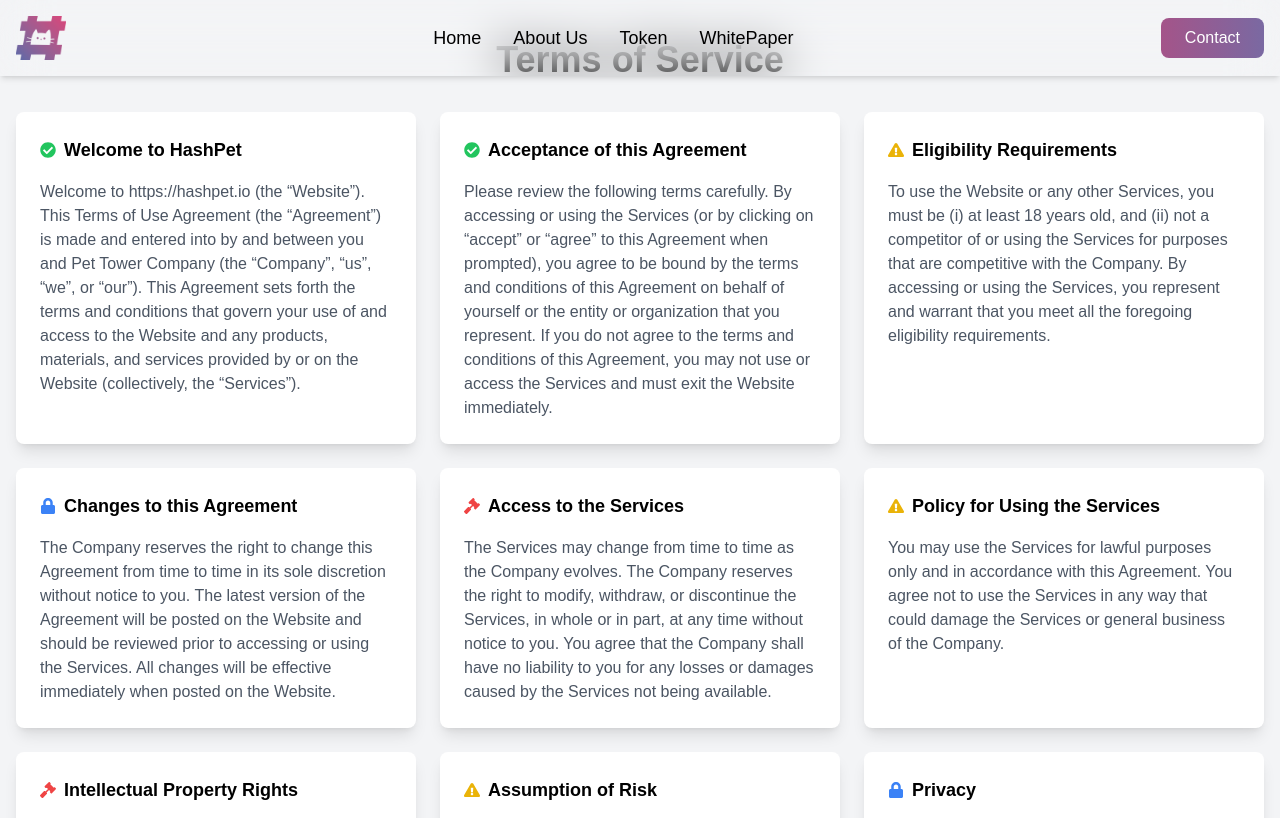
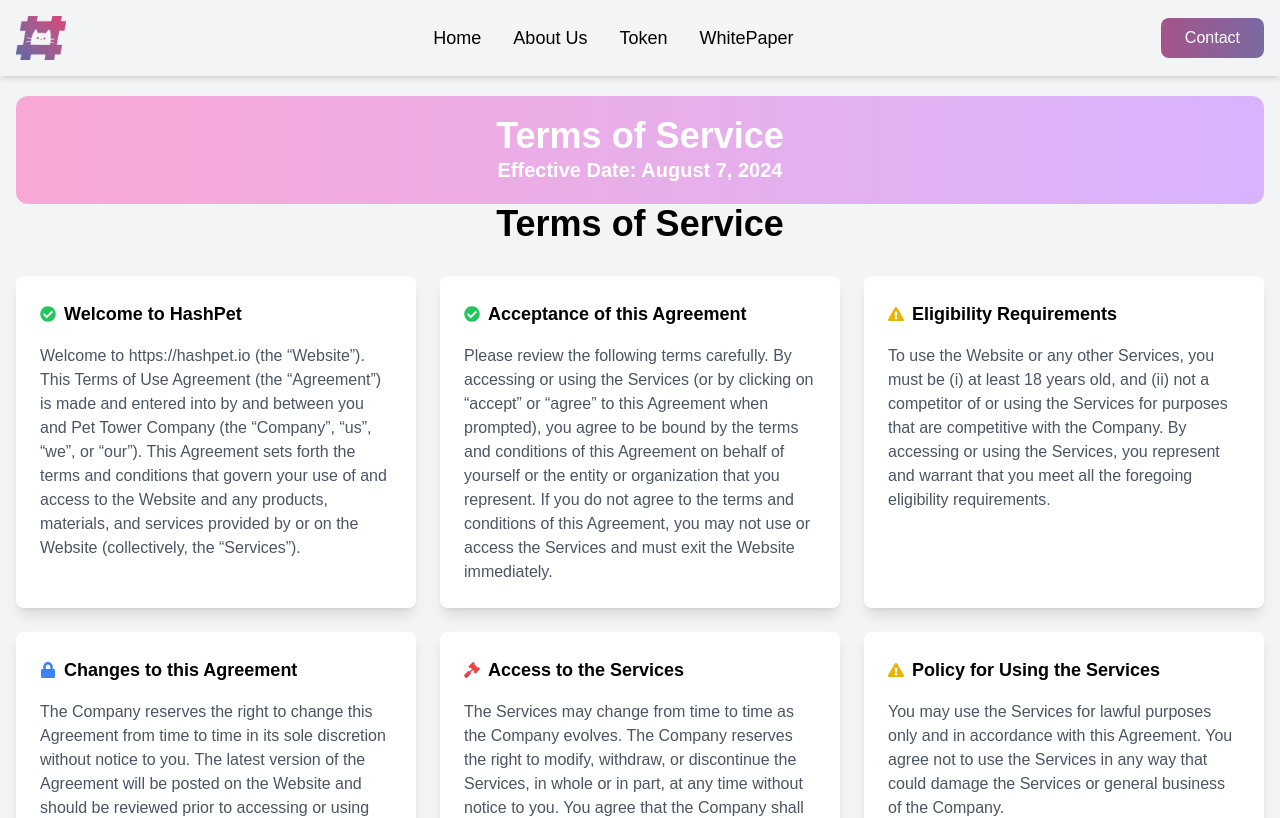
Before and after one commit to Souravhere/hashpet, a Next.js app: page /terms in a window 1280 px wide. Shown: the top 818 px of the page. Built offline with nearby package versions, Linux system fonts and the light colour scheme.

Commit message:
Terms of Service page updated

```diff
--- a/src/app/terms/page.tsx
+++ b/src/app/terms/page.tsx
@@ -91,7 +91,30 @@ const termsData = [
   },
   // Add more sections as needed
 ];
-
+const HeroSection = () => {
+  return (
+    <div className="relative w-full h-fit flex items-center justify-center bg-gradient-to-r from-pink-300 to-purple-300 rounded-xl p-5">
+    <div className=" h-full text-white">
+      <motion.h1
+        className="sm:text-4xl text-3xl font-bold text-center"
+        initial={{ opacity: 0, x: 20 }}
+        animate={{ opacity: 1, x: 0 }}
+        transition={{ duration: 0.5 }}
+      >
+        Terms of Service
+      </motion.h1>
+      <motion.p
+        className="sm:text-xl text-sm font-bold text-center"
+        initial={{ opacity: 0, x: 20 }}
+        animate={{ opacity: 1, x: 0 }}
+        transition={{ duration: 0.5 }}
+      >
+        Effective Date: August 7, 2024
+      </motion.p>
+    </div>
+  </div>
+  );
+};
 const Page = () => { // Changed 'page' to 'Page'
   const { scrollYProgress } = useScroll();
 
@@ -102,7 +125,8 @@ const Page = () => { // Changed 'page' to 'Page'
   };
 
   return (
-    <div className="min-h-screen bg-gray-100 py-10 px-4">
+    <div className="min-h-screen bg-gray-100 py-24 px-4">
+    <HeroSection/>
       <motion.h1
         className="text-4xl font-bold text-center mb-8"
         style={{ scale: scrollYProgress }}
```
